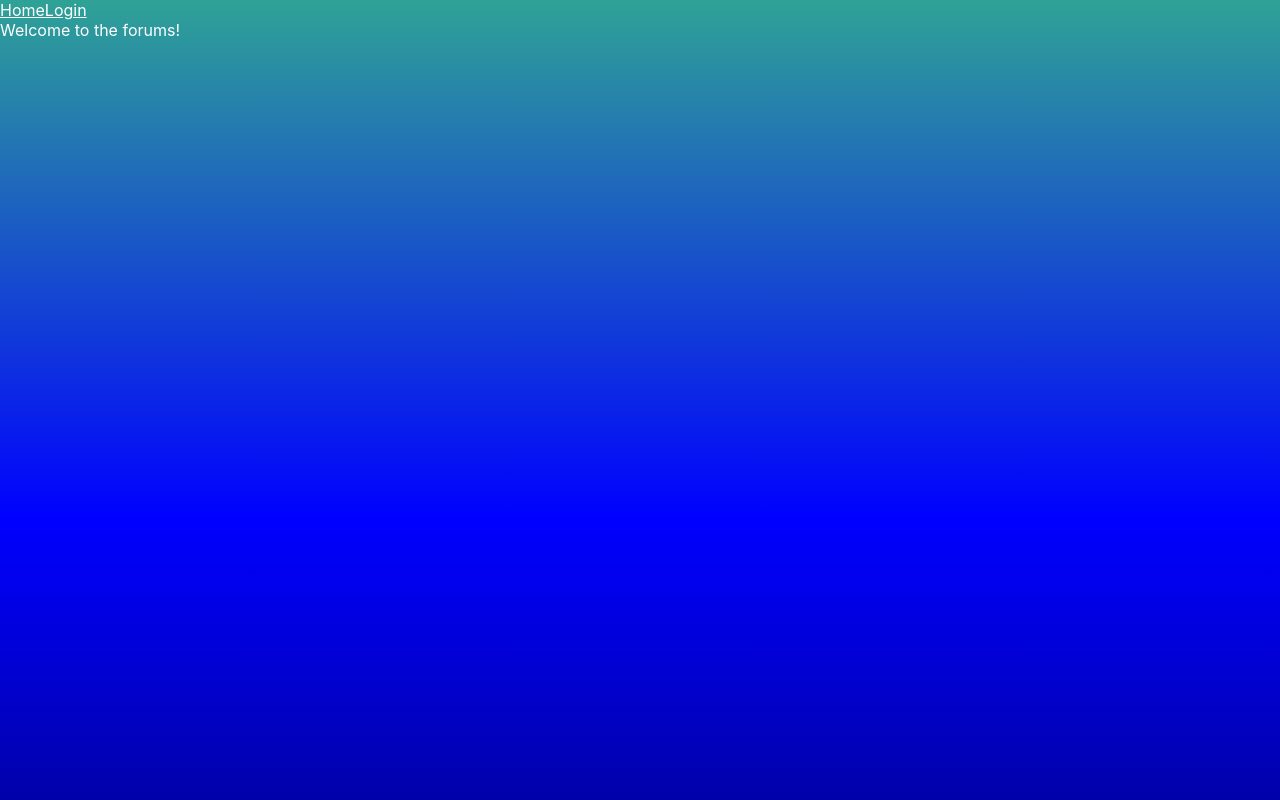
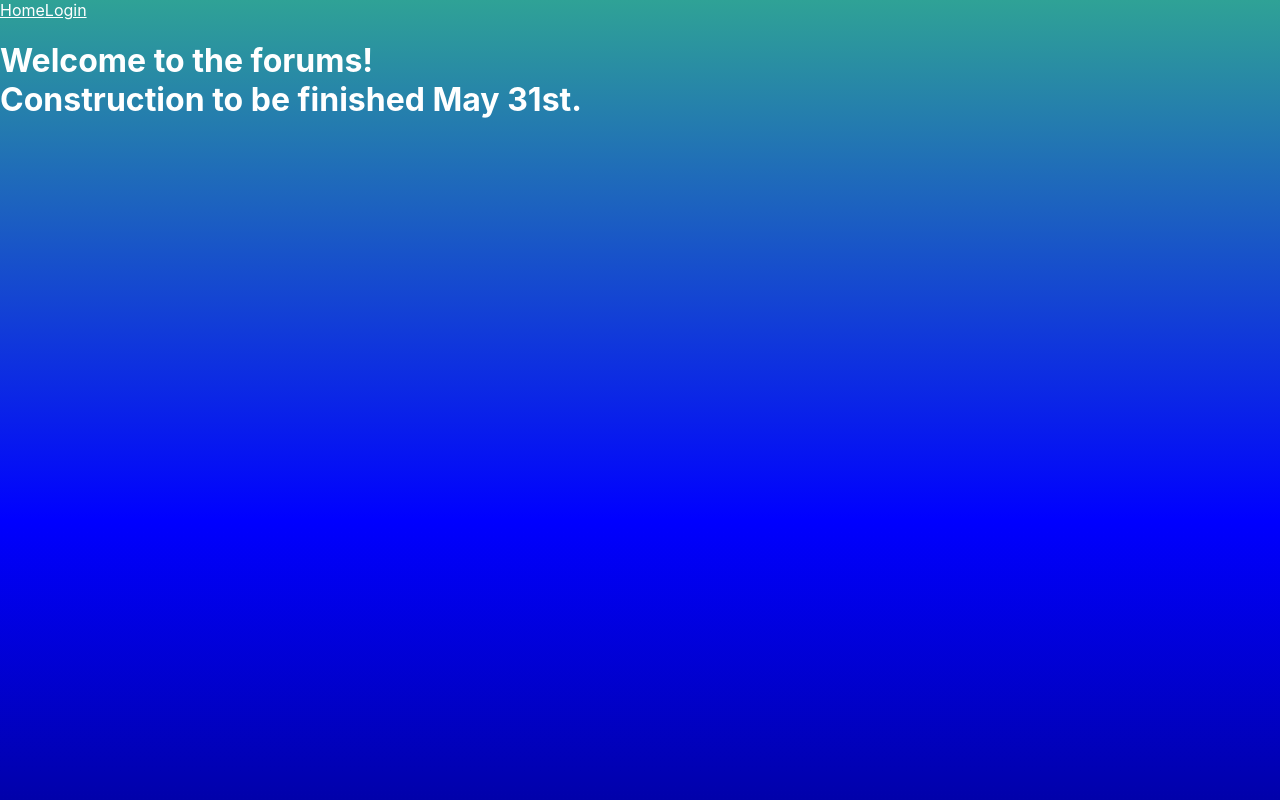
Before and after one commit to Lrd134/portfolio-project, a React (Create React App) app: page /forums in a window 1280 px wide. Shown: the top 800 px of the page. Built offline with nearby package versions, Linux system fonts and the light colour scheme.

Commit message:
added goal to forums

```diff
--- a/src/forums/ForumContainer.js
+++ b/src/forums/ForumContainer.js
@@ -3,7 +3,8 @@ import React from 'react';
 function ForumContainer() {
   return (
     <div>
-      Welcome to the forums!
+      <h1>Welcome to the forums!<br></br>
+      Construction to be finished May 31st.</h1>
     </div>
   )
 }
```
